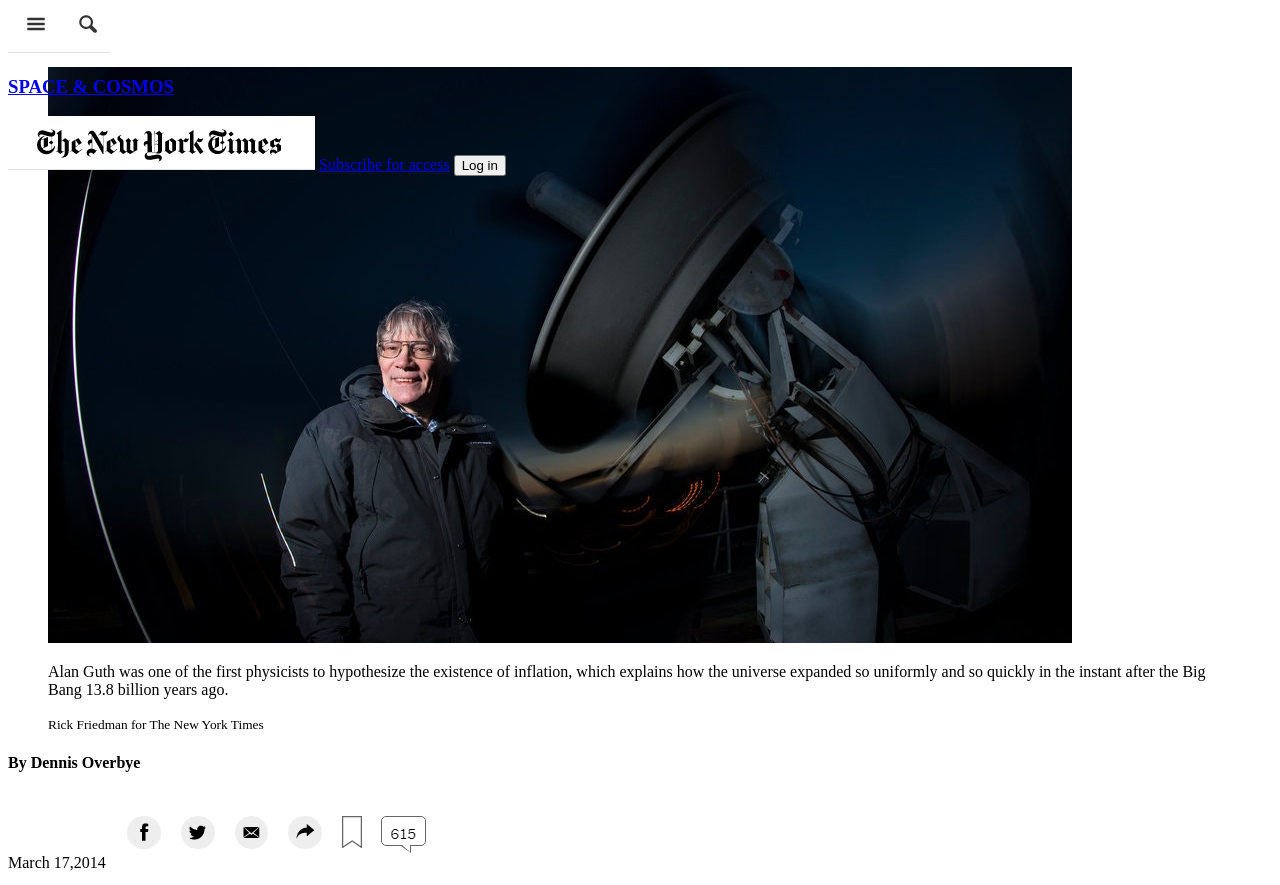
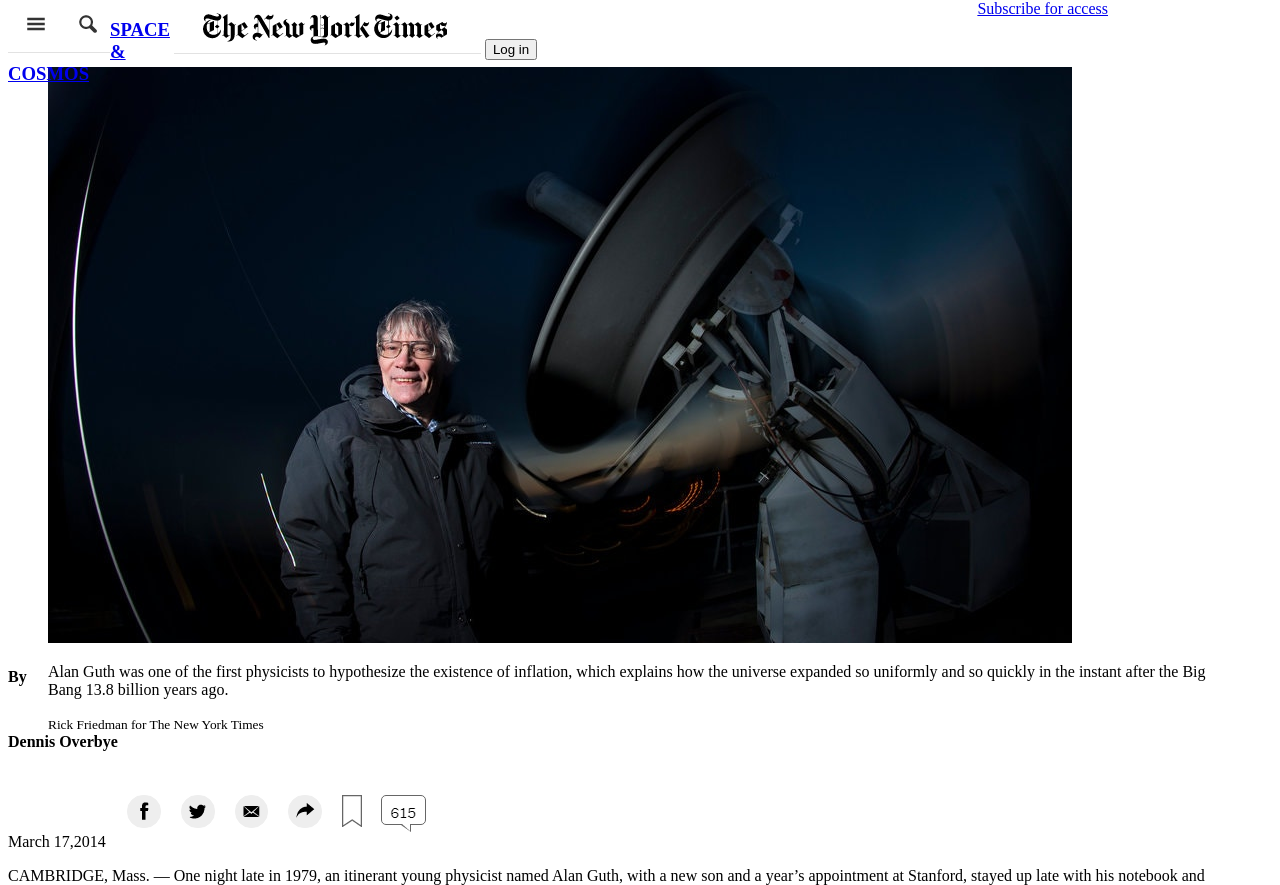
Before and after one commit to mikenath223/Positioning-and-Floating-Elements, a plain HTML site: page index.html in a window 1280 px wide. Shown: the top 885 px of the page. Drawn offline with Linux system fonts and the light colour scheme.

Commit message:
updated stylesheet

```diff
--- a/index.html
+++ b/index.html
@@ -14,13 +14,13 @@
 <body>
   <header class="fixed-banner">
     <div class="float-left">
-      <img src="images/head-icons.png" alt="head-icon">
+      <img src="images/head-icons.png" class="float-left" alt="head-icon">
       <a href="#" class="index-button">
         <h3>SPACE & COSMOS</h3>
       </a>
     </div>
     <img src="images/head-logo.png" alt="logo">
-    <a href="#" class="log-in-button">Subscribe for access</a>
+    <a href="#" class="log-in float-right">Subscribe for access</a>
     <button>Log in</button>
   </header>
   <main class="main-article">
--- a/style/style-top.css
+++ b/style/style-top.css
@@ -1,10 +1,22 @@
+
+.float-right {
+  float: right;
+}
+
+.float-left {
+  float: left;
+}
 
 .fixed-banner {
   position: fixed;
   top: 0;
   background-color: #fff;
-  width: 100%;
+  width: 1100px;
   height: 50px;
+}
+
+.log-in {
+
 }
 
 .space {
```
